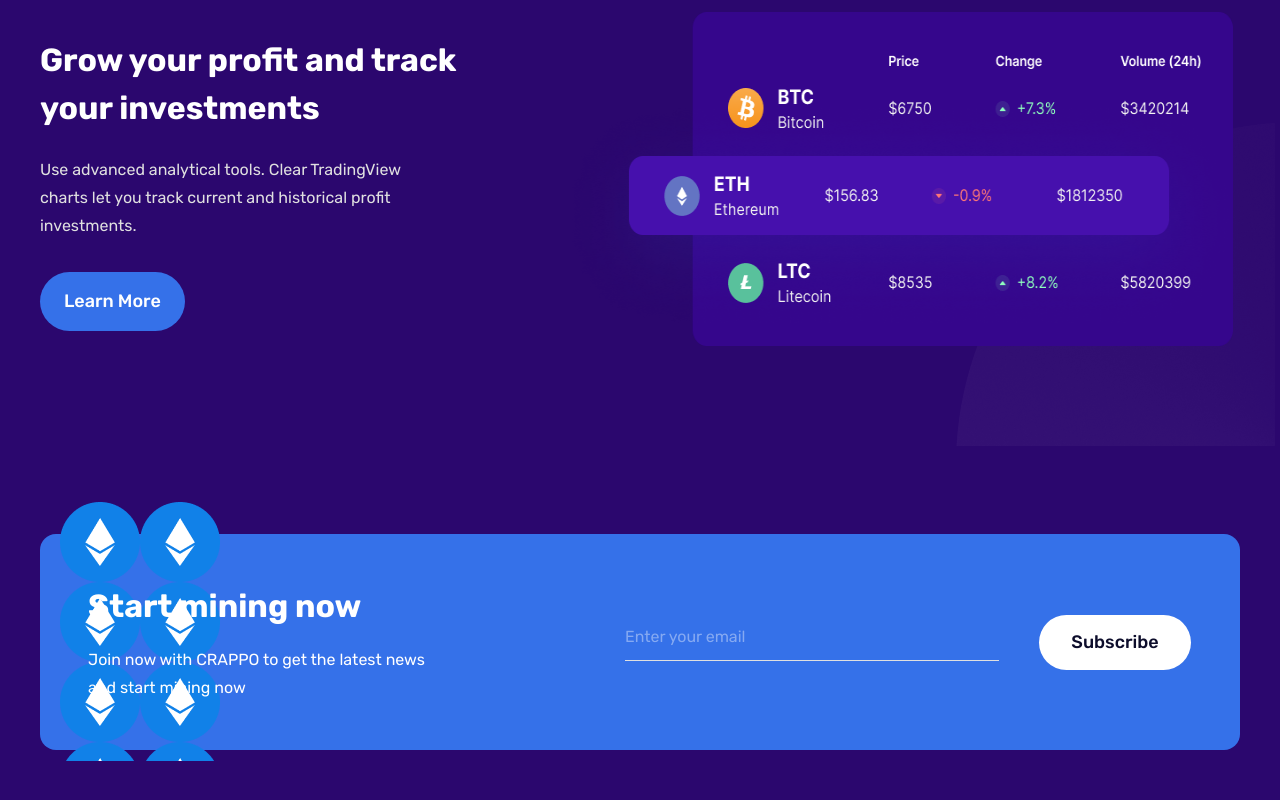
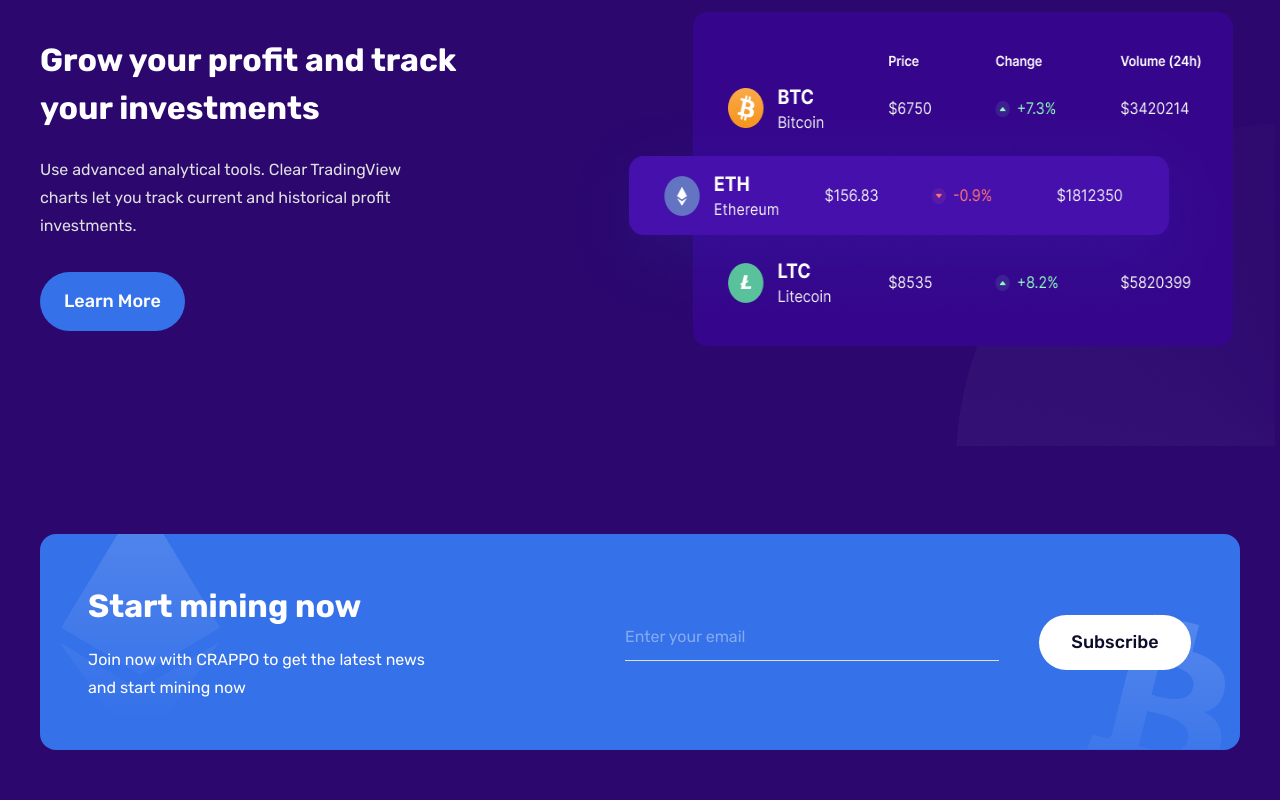
Before and after one commit to xeuxdev/crappo-cryptocurrency-website-challenge, a Next.js app: page / in a window 1280 px wide. Shown: the part 4661-5461 px from the top of the page. Built offline with nearby package versions, Linux system fonts and the light colour scheme.

Commit message:
added bitcoin.svg

```diff
--- a/pages/StartMining.tsx
+++ b/pages/StartMining.tsx
@@ -2,7 +2,7 @@ const StartMining = () => {
   return (
     <section className="bg-secondary min-h-[382px] lg:h-[382px] py-[88px] px-5 md:px-7 xl:px-0 relative">
       <div className="container">
-        <div className="min-h-[216px] relative bg-accent px-6 md:px-10 lg:px-12 py-12  rounded-2xl before:absolute before:-top-8 before:left-5 before:h-[258.7px] before:w-[160px] before:bg-[url('/assets/ethereum.png')]">
+        <div className="min-h-[216px] relative bg-accent px-6 md:px-10 lg:px-12 py-12  rounded-2xl before:absolute before:top-0 before:left-5 before:h-[258.7px] before:w-[160px] before:bg-[url('/assets/eth.svg')] before:bg-no-repeat after:absolute after:top-20 after:right-[15px] after:h-[185.24px] after:w-[140px] after:bg-[url('/assets/bitcoin.svg')] after:bg-no-repeat">
           {/* text */}
           <div className="text flex items-center flex-col lg:flex-row gap-9 relative z-20">
             {/* start mining */}
```
Also changed, not shown: public/assets/bitcoin.png (deleted), public/assets/bitcoin.svg (added).
